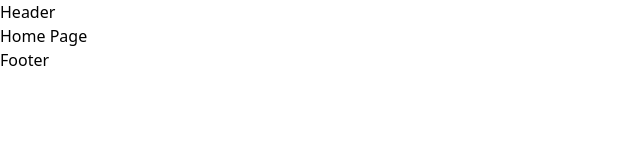
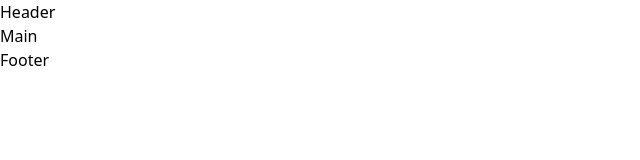
Before and after one commit to r0b4dams/portfolio, a Next.js app: page / in a window 1280 px wide. Shown: the top 160 px of the page, without its empty margins (0-640 px from the left). Built offline with nearby package versions, Linux system fonts and the light colour scheme.

Commit message:
added div for outlining

```diff
--- a/pages/index.tsx
+++ b/pages/index.tsx
@@ -8,7 +8,7 @@ const Home: NextPage = () => {
         <title>{`Robert Adams' Portfolio Home`}</title>
         <link rel='icon' href='/favicon.ico' />
       </Head>
-      Home Page
+      <div>Main</div>
     </>
   );
 };
```
